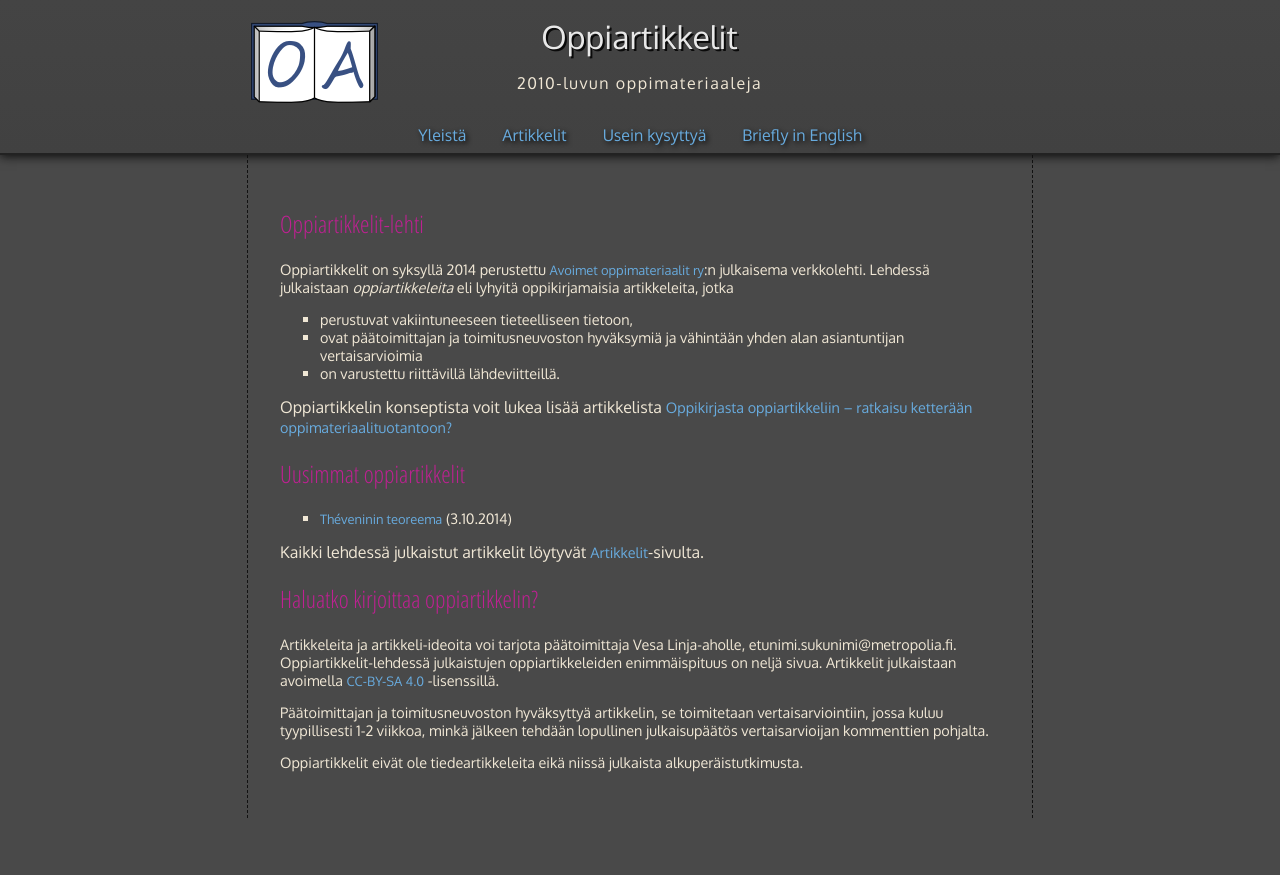
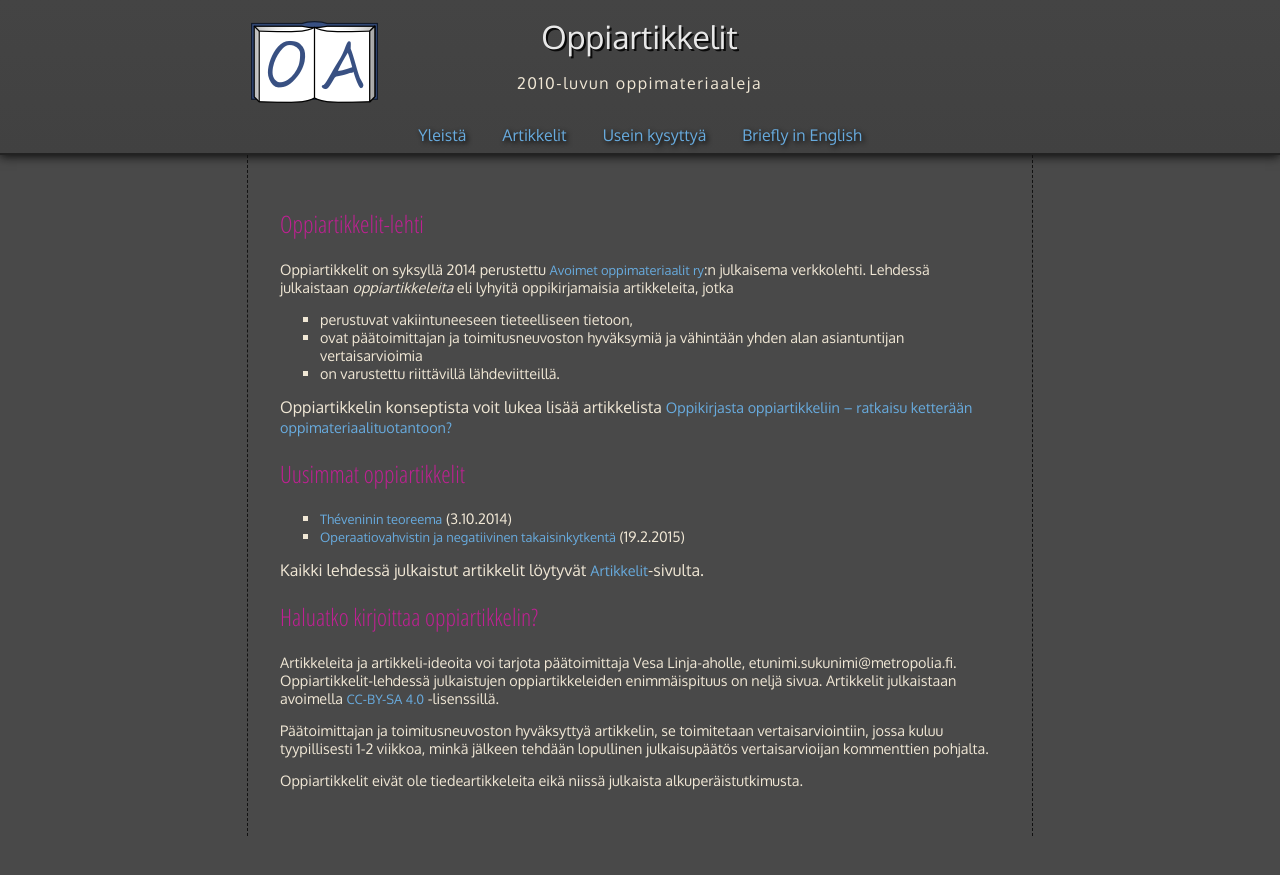
Before and after one commit to avoimet-oppimateriaalit-ry/oppiartikkelit, a Jekyll site: the page built from index.html, in a window 1280 px wide. Shown: the top 875 px of the page. Built offline with Jekyll 4.4.1, drawn with Linux system fonts in a browser that asks for light colours.

Commit message:
Lisätty operaatiovahvistinartikkeli.

```diff
--- a/artikkelit/index.html
+++ b/artikkelit/index.html
@@ -6,4 +6,5 @@
 <ul>
 <li><a href="2014-10-03-lehdistotiedote.pdf">Uusi Oppiartikkelit-lehti julkaisee vertaisarvioitua avointa oppimateriaalia</a> (Lehdistötiedote 3.10.2014)</li>
 <li><a href="2014-10-03-theveninin-teoreema.pdf">Théveninin teoreema</a> (pdf, <a href="2014-10-03-theveninin-teoreema.tex">LaTeX</a>) (Vesa Linja-aho 3.10.2014)</li>
+<li><a href="2015-02-19-operaatiovahvistin.pdf">Operaatiovahvistin ja negatiivinen takaisinkytkentä</a> (pdf, <a href="2015-02-19-operaatiovahvistin.tex">LaTeX</a>) (Vesa Linja-aho 19.2.2015)</li>
 </ul>
--- a/index.html
+++ b/index.html
@@ -21,6 +21,7 @@
 
 <ul>
 	<li><a href="artikkelit/2014-10-03-theveninin-teoreema.pdf">Théveninin teoreema</a> (3.10.2014)</li>
+	<li><a href="artikkelit/2015-02-19-operaatiovahvistin.pdf">Operaatiovahvistin ja negatiivinen takaisinkytkentä</a> (19.2.2015)</li>
 </ul>
 
 Kaikki lehdessä julkaistut artikkelit löytyvät <a href="./artikkelit/">Artikkelit</a>-sivulta.
```
Also changed, not shown: 2 other files.
